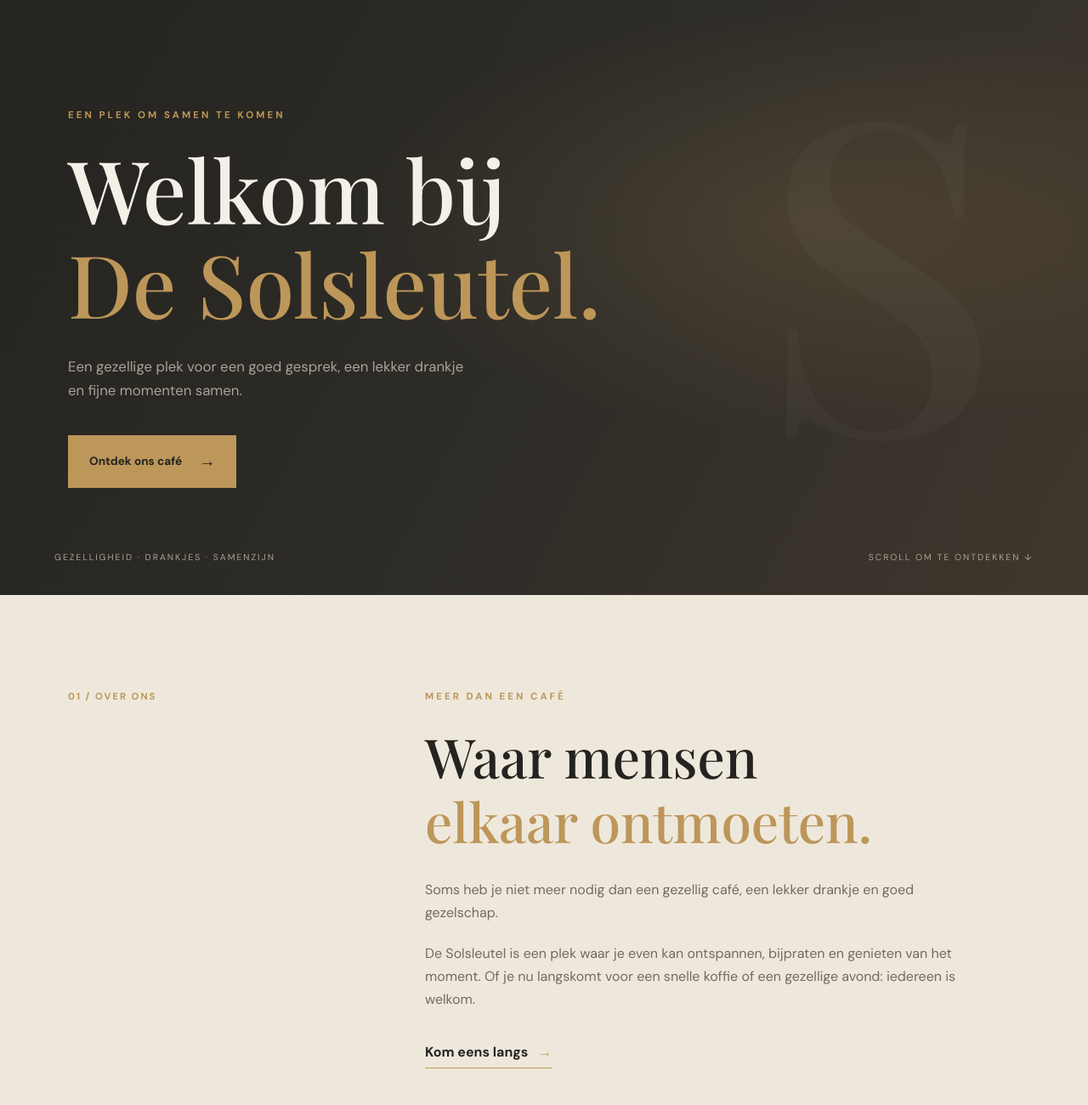
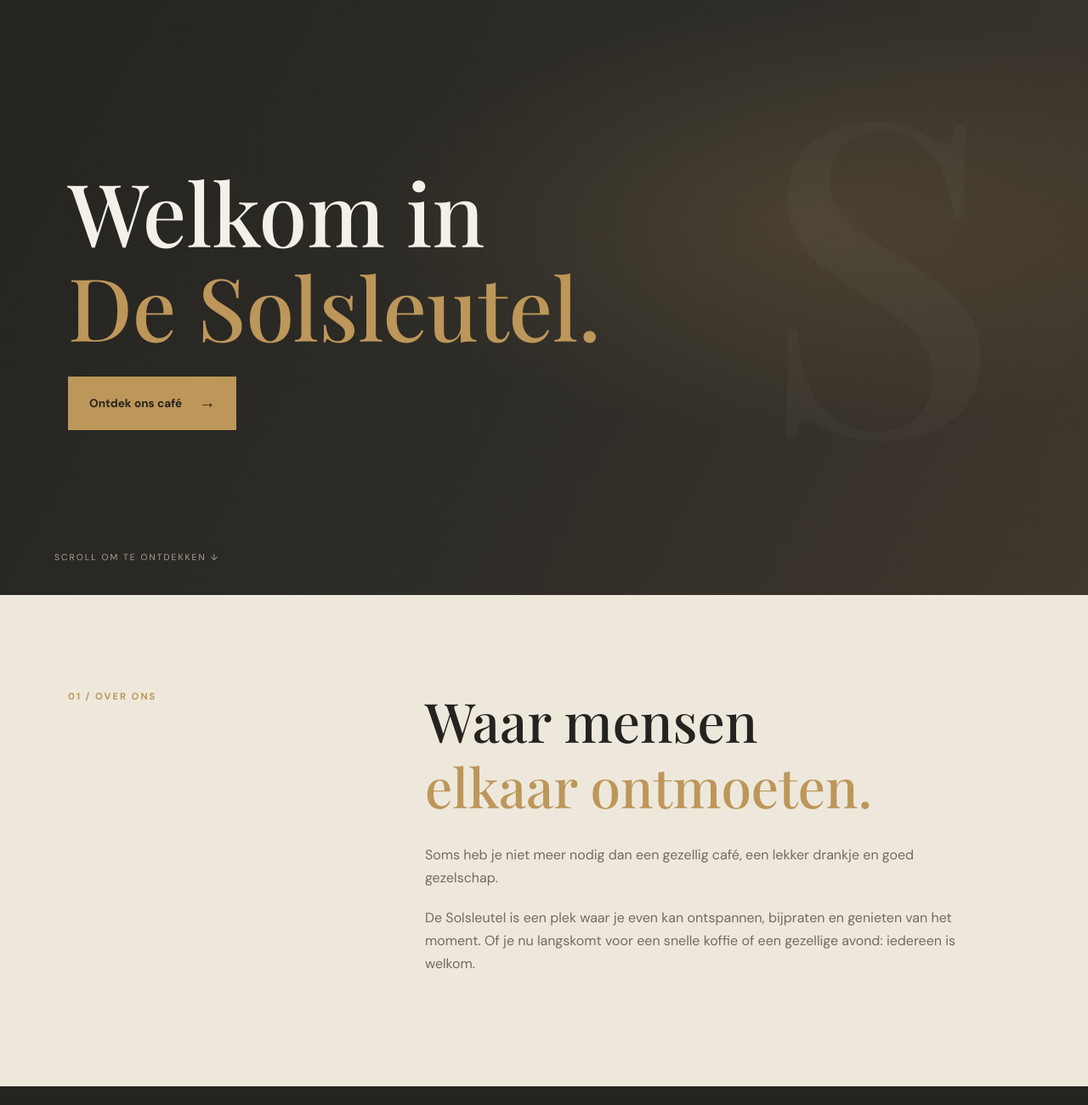
Before and after one commit to sethdpr/de-solsleutel, a plain HTML site: page index.html in a window 1280 px wide. Shown: the part 100-1400 px from the top of the page at 85% size. Drawn offline with nearby package versions, Linux system fonts and the light colour scheme.

Commit message:
Update text content in index.html as a test

```diff
--- a/index.html
+++ b/index.html
@@ -43,14 +43,8 @@
       <div class="hero-overlay"></div>
 
       <div class="hero-content container">
-        <p class="eyebrow">EEN PLEK OM SAMEN TE KOMEN</p>
 
-        <h1>Welkom bij<br><span>De Solsleutel.</span></h1>
-
-        <p class="hero-description">
-          Een gezellige plek voor een goed gesprek,
-          een lekker drankje en fijne momenten samen.
-        </p>
+        <h1>Welkom in<br><span>De Solsleutel.</span></h1>
 
         <a href="#over-ons" class="button button-primary">
           Ontdek ons café <span>→</span>
@@ -58,7 +52,6 @@
       </div>
 
       <div class="hero-bottom">
-        <span>GEZELLIGHEID · DRANKJES · SAMENZIJN</span>
         <a href="#over-ons">SCROLL OM TE ONTDEKKEN ↓</a>
       </div>
     </section>
@@ -72,7 +65,6 @@
         </div>
 
         <div class="about-content">
-          <p class="eyebrow">MEER DAN EEN CAFÉ</p>
 
           <h2>Waar mensen<br><span>elkaar ontmoeten.</span></h2>
 
@@ -88,9 +80,6 @@
             gezellige avond: iedereen is welkom.
           </p>
 
-          <a href="#contact" class="text-link">
-            Kom eens langs <span>→</span>
-          </a>
         </div>
 
       </div>
@@ -214,7 +203,6 @@
   <footer class="footer">
     <div class="container footer-content">
       <a href="#home" class="logo">DE <span>SOLSLEUTEL.</span></a>
-      <p>Een plek om samen te komen.</p>
       <span>© <span id="year"></span> De Solsleutel</span>
     </div>
     <p class="demo-notice">Websiteconcept – niet de officiële website.</p>
```
